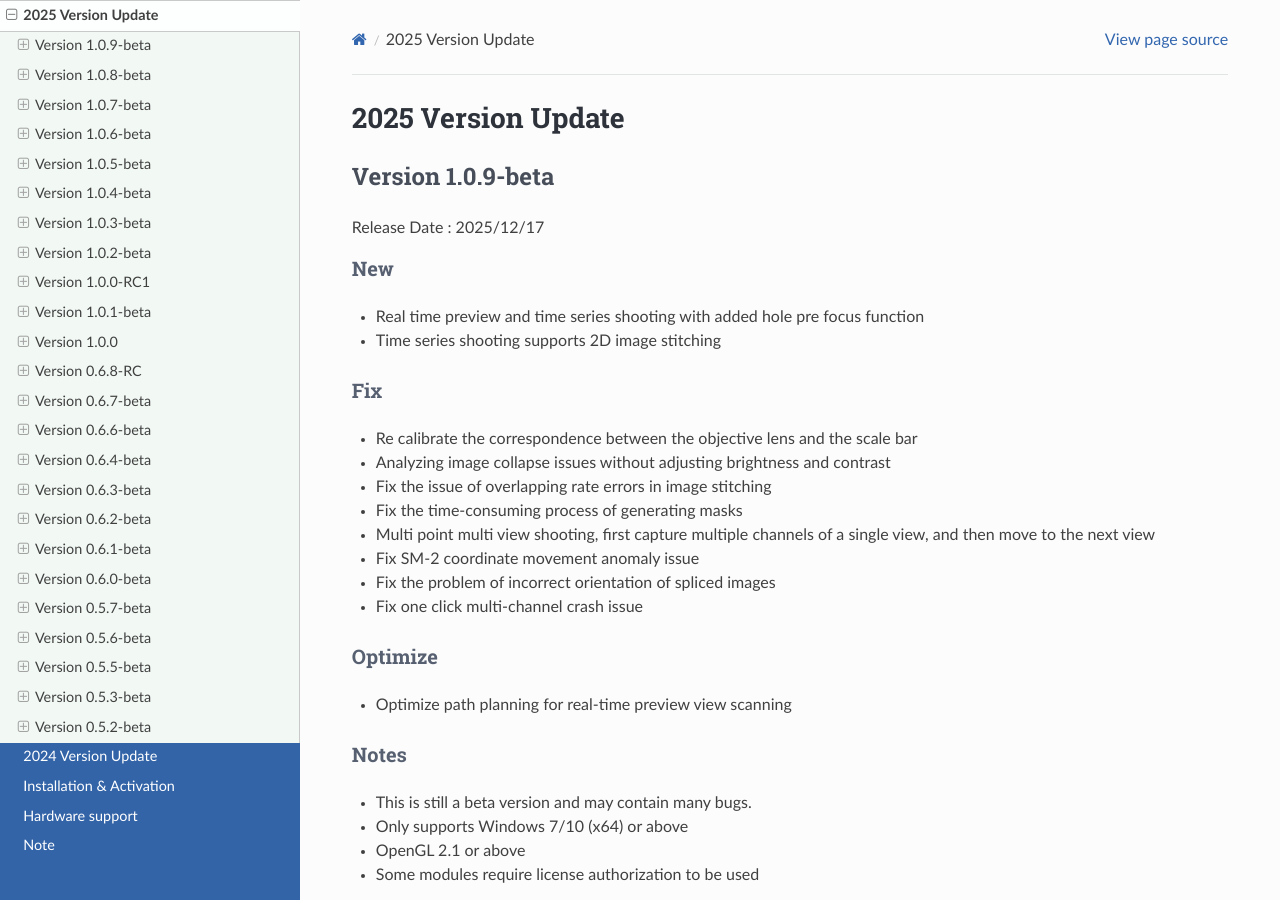
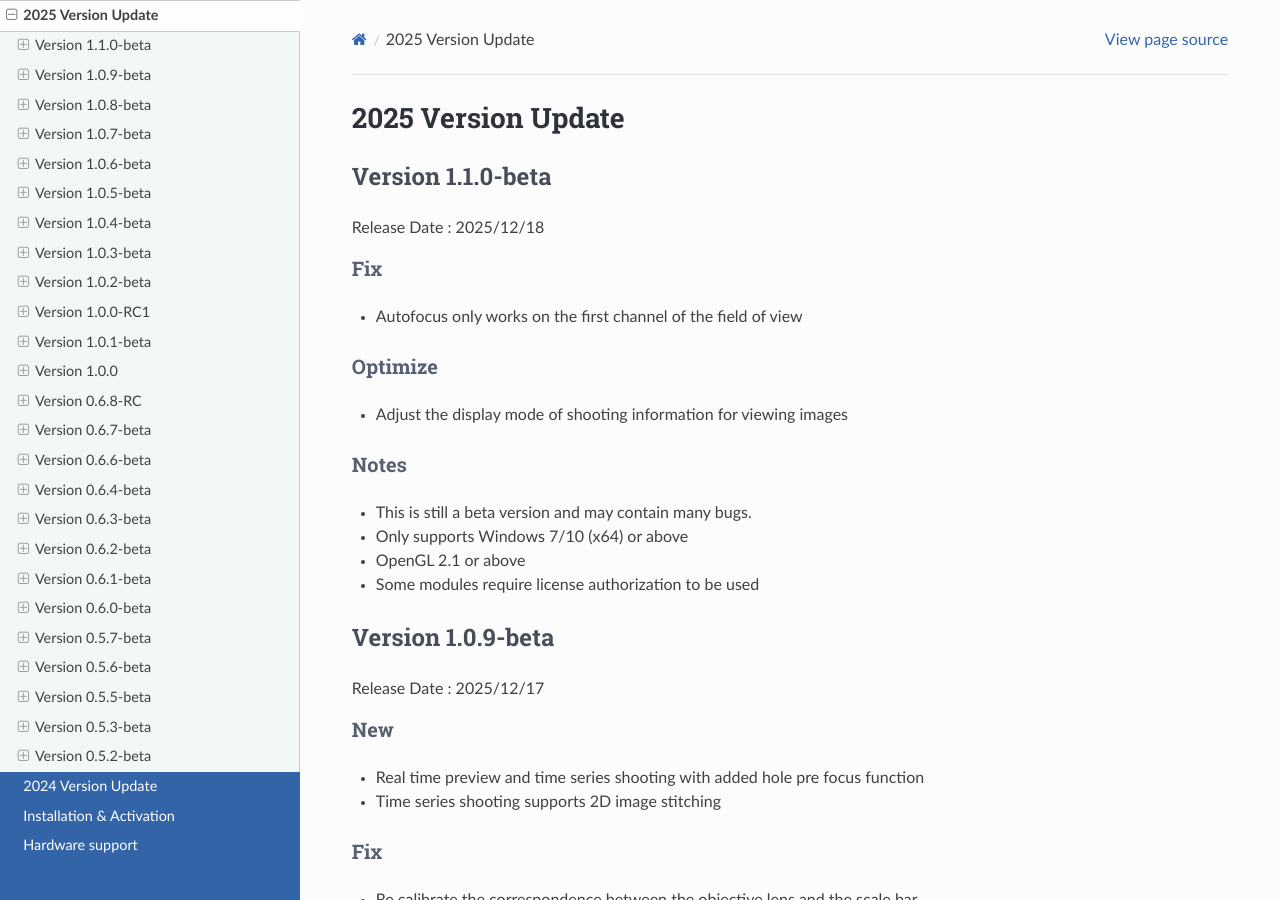
Before and after one commit to yangtong93/living-cell-docs, a Sphinx documentation site: the page built from source/user_guide/upgrade2025.md, in a window 1280 px wide and 900 px high. Built offline with Sphinx 7.4.7 and the Read the Docs theme 3.1.0, drawn with Linux system fonts in a browser that asks for light colours; pages that are not in the unit, such as notebooks, are missing from menus.

Commit message:
feature: 1.1.0-beta

```diff
--- a/source/user_guide/upgrade2025.md
+++ b/source/user_guide/upgrade2025.md
@@ -1,4 +1,20 @@
 # 2025 Version Update
+
+## Version 1.1.0-beta
+
+Release Date : 2025/12/18
+
+### Fix
+* Autofocus only works on the first channel of the field of view
+
+### Optimize
+* Adjust the display mode of shooting information for viewing images
+
+### Notes
+* This is still a beta version and may contain many bugs.
+* Only supports Windows 7/10 (x64) or above
+* OpenGL 2.1 or above
+* Some modules require license authorization to be used
 
 ## Version 1.0.9-beta
 
```
Also changed, not shown: 1 other file.
